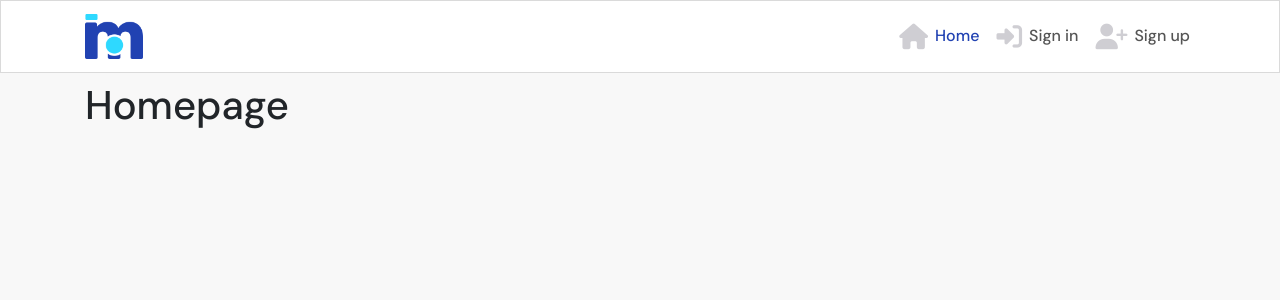
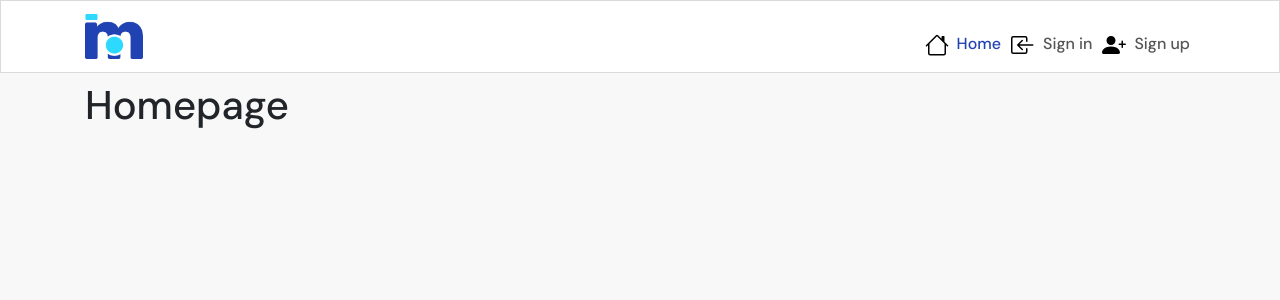
Before and after one commit to MattMiles95/moments-app, a React (Create React App) app: page / in a window 1280 px wide. Shown: the top 300 px of the page. Built offline with nearby package versions, Linux system fonts and the light colour scheme.

Commit message:
Remove Font Awesome icons. Add bootstrap icons.

```diff
--- a/package.json
+++ b/package.json
@@ -10,6 +10,7 @@
     "bootstrap": "^4.6.0",
     "react": "^19.0.0",
     "react-bootstrap": "^2.10.9",
+    "react-bootstrap-icons": "^1.11.5",
     "react-dom": "^19.0.0",
     "react-router-dom": "^7.4.0",
     "react-scripts": "5.0.1",
--- a/public/index.html
+++ b/public/index.html
@@ -29,11 +29,6 @@
     href="https://fonts.googleapis.com/css2?family=DM+Sans:wght@500;700&display=swap"
     rel="stylesheet"
   />
-  <!----------------- FONT AWESOME -->
-  <script
-    src="https://kit.fontawesome.com/fadb375f06.js"
-    crossorigin="anonymous"
-  ></script>
   <!--
       Notice the use of %PUBLIC_URL% in the tags above.
       It will be replaced with the URL of the `public` folder during the build.
--- a/src/components/NavBar.js
+++ b/src/components/NavBar.js
@@ -1,8 +1,22 @@
+/// IMPORTS ///
+
+// React
 import React from "react";
+import { NavLink } from "react-router-dom";
+
+// CSS
+import styles from "../styles/NavBar.module.css";
+
+// Assets
+import logo from "../assets/logo.png";
+
+// Bootstrap Components
 import { Navbar, Container, Nav } from "react-bootstrap";
-import logo from "../assets/logo.png";
-import styles from "../styles/NavBar.module.css";
-import { NavLink } from "react-router-dom";
+import {House } from "react-bootstrap-icons";
+import { BoxArrowInLeft } from "react-bootstrap-icons";
+import { BoxArrowInRight } from "react-bootstrap-icons";
+import { PersonPlusFill } from "react-bootstrap-icons";
+
 
 const NavBar = () => {
   return (
@@ -14,26 +28,29 @@ const NavBar = () => {
           </Navbar.Brand>
         </NavLink>
         <Navbar.Toggle aria-controls="basic-navbar-nav" />
-        <Navbar.Collapse id="basic-navbar-nav">
+        <Navbar.Collapse id="basic-navbar-nav" className="pt-3">
           <Nav className="ml-auto text-left">
             <NavLink
               exact
               className={({ isActive }) => `${styles.NavLink} ${isActive ? styles.Active : ''}`}
               to="/"
             >
-              <i className="fas fa-home"></i>Home
+              <House size={24} className="mr-2" />
+              Home
             </NavLink>
             <NavLink
               className={({ isActive }) => `${styles.NavLink} ${isActive ? styles.Active : ''}`}
               to="/signin"
             >
-              <i className="fas fa-sign-in-alt"></i>Sign in
+              <BoxArrowInLeft size={24} className="mr-2" />
+              Sign in
             </NavLink>
             <NavLink
               to="/signup"
               className={({ isActive }) => `${styles.NavLink} ${isActive ? styles.Active : ''}`}
             >
-              <i className="fas fa-user-plus"></i>Sign up
+              <PersonPlusFill size={24} className="mr-2" />
+              Sign up
             </NavLink>
           </Nav>
         </Navbar.Collapse>
```
Also changed, not shown: 1 other file (tests, documents, lock files or other folders).
